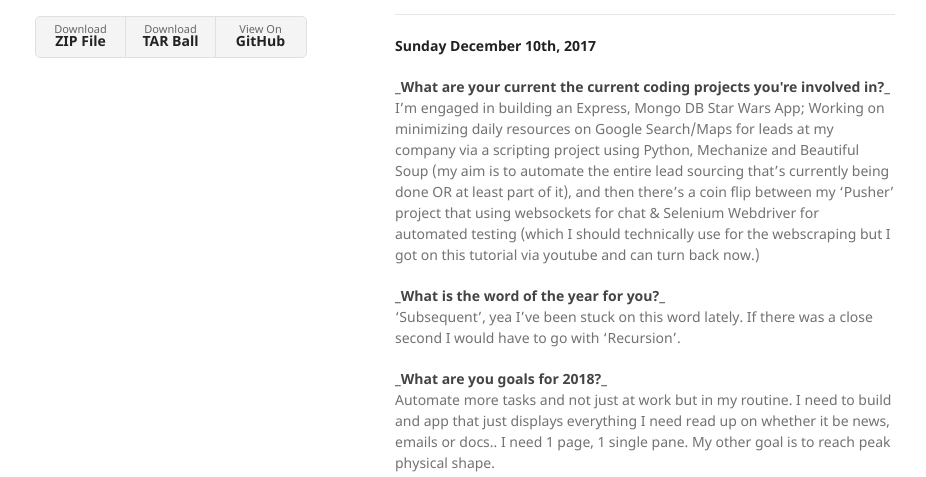
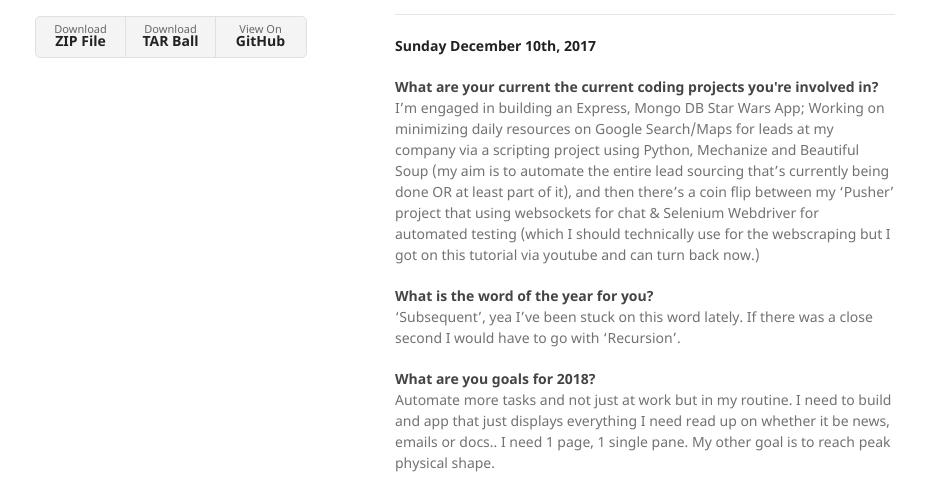
Before and after one commit to Jorge-Cano/Jekyll-Ver1, a Jekyll site: the page built from another-page.md, in a window 1280 px wide. Shown: the part 172-649 px from the top of the page, without its empty margins (175-1101 px from the left). Built offline with Jekyll 4.4.1, drawn with Linux system fonts in a browser that asks for light colours.

Commit message:
breaks, no slants

```diff
--- a/another-page.md
+++ b/another-page.md
@@ -11,15 +11,15 @@ _You stuck the landing.. SMOOTH._
 **Sunday December 10th, 2017**
 
 <dt>
-_What are your current the current coding projects you're involved in?_
+What are your current the current coding projects you're involved in?
 </dt>
 I'm engaged in building an Express, Mongo DB Star Wars App; Working on minimizing daily resources on Google Search/Maps for leads at my company via a scripting project using Python, Mechanize and Beautiful Soup (my aim is to automate the entire lead sourcing that's currently being done OR at least part of it), and then there's a coin flip between my 'Pusher' project that using websockets for chat & Selenium Webdriver for automated testing (which I should technically use for the webscraping but I got on this tutorial via youtube and can turn back now.)
 <dt>
-_What is the word of the year for you?_
+What is the word of the year for you?
 </dt>
 'Subsequent', yea I've been stuck on this word lately. If there was a close second I would have to go with 'Recursion'.
 <dt>
-_What are you goals for 2018?_
+What are you goals for 2018?
 </dt>
 Automate more tasks and not just at work but in my routine. I need to build and app that just displays everything I need read up on whether it be news, emails or docs.. I need 1 page, 1 single pane. My other goal is to reach peak physical shape.
 
```
